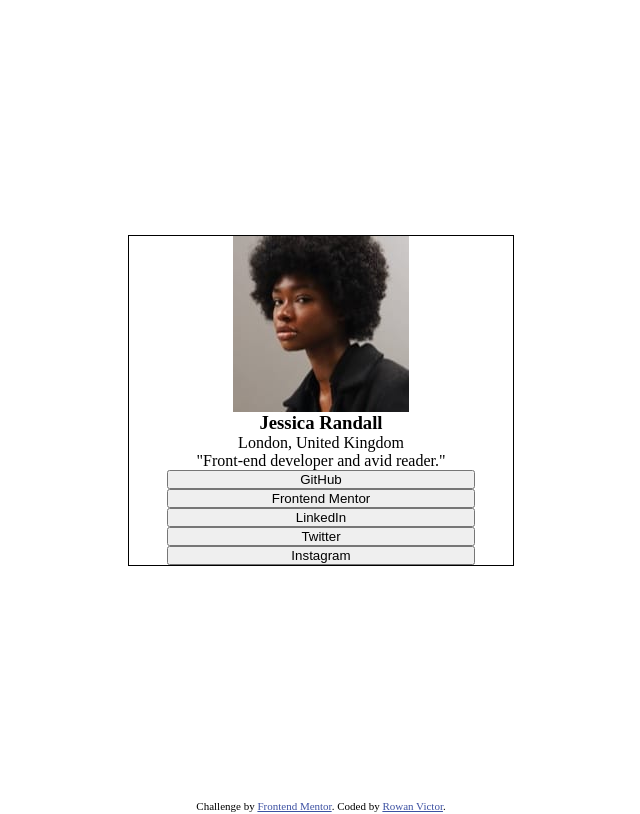
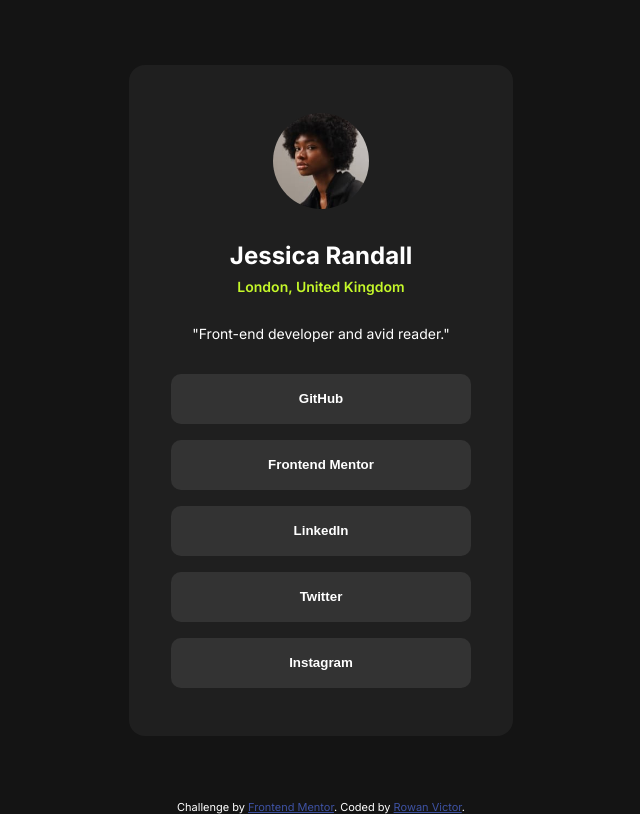
Before and after one commit to rowanvictor01/social-links-profile, a plain HTML site: page index.html in a window 1280 px wide. Shown: the whole page, without its empty margins (319-959 px from the left). Drawn offline with Linux system fonts and the light colour scheme.

Commit message:
Apply design and color to page

```diff
--- a/index.html
+++ b/index.html
@@ -1,13 +1,23 @@
-<!DOCTYPE html>
+<!doctype html>
 <html lang="en">
-
   <head>
-    <meta charset="UTF-8">
-    <meta name="viewport" content="width=device-width, initial-scale=1.0">
+    <meta charset="UTF-8" />
+    <meta name="viewport" content="width=device-width, initial-scale=1.0" />
     <!-- displays site properly based on user's device -->
 
-    <link rel="icon" type="image/png" sizes="32x32" href="./assets/images/favicon-32x32.png">
-    <link rel="stylesheet" href="style.css">
+    <link
+      rel="icon"
+      type="image/png"
+      sizes="32x32"
+      href="./assets/images/favicon-32x32.png"
+    />
+    <link rel="stylesheet" href="style.css" />
+    <link rel="preconnect" href="https://fonts.googleapis.com" />
+    <link rel="preconnect" href="https://fonts.gstatic.com" crossorigin />
+    <link
+      href="https://fonts.googleapis.com/css2?family=Inter:ital,opsz,wght@0,14..32,100..900;1,14..32,100..900&display=swap"
+      rel="stylesheet"
+    />
 
     <title>Frontend Mentor | Social links profile</title>
   </head>
@@ -17,7 +27,12 @@
       <article class="card">
         <div class="card-inside">
           <figure>
-                    <img src="assets/images/avatar-jessica.jpeg" alt="profile picture">
+            <img
+              src="assets/images/avatar-jessica.jpeg"
+              alt="profile picture"
+              width="96"
+              height="96"
+            />
           </figure>
 
           <section class="card-texts">
@@ -38,9 +53,12 @@
     </main>
 
     <footer class="attribution">
-        Challenge by <a href="https://www.frontendmentor.io?ref=challenge" target="_blank">Frontend Mentor</a>.
-        Coded by <a href="https://github.com/rowanvictor01" target="_blank">Rowan Victor</a>.
+      Challenge by
+      <a href="https://www.frontendmentor.io?ref=challenge" target="_blank"
+        >Frontend Mentor</a
+      >. Coded by
+      <a href="https://github.com/rowanvictor01" target="_blank">Rowan Victor</a
+      >.
     </footer>
   </body>
-
 </html>
--- a/style.css
+++ b/style.css
@@ -14,6 +14,12 @@
   padding: 0;
 }
 
+body {
+  font-family: "Inter", sans-serif;
+  background-color: hsl(0, 0%, 8%);
+  color: hsl(0, 0%, 100%);
+}
+
 /* container */
 main {
   display: flex;
@@ -27,25 +33,71 @@ main {
 /* card */
 
 .card {
-    width: 100%;
-    max-width: 24rem;
-    border: 1px solid black;
+  width: clamp(280px, 80vw, 24rem);
+  border-radius: 16px;
+  padding: 3rem 0;
+  background-color: hsl(0, 0%, 12%);
 }
 
 .card-inside {
   text-align: center;
   width: 80%;
   margin: 0 auto;
+  display: flex;
+  flex-direction: column;
+  gap: 2rem;
 }
 
 /* card items */
 figure {
   margin: 0 auto;
-    width: 176px;
-    height: 176px;
+  width: 6rem;
+  height: 6rem;
+  border-radius: 50%;
+  overflow: hidden;
+}
+
+h1 {
+  margin-bottom: calc(1rem - 8px);
+  font-weight: 700;
+  color: hsl(0, 0%, 100%);
+  font-size: 1.5rem;
+}
+
+h1 + p {
+  margin-bottom: calc(2rem - 2px);
+  color: hsl(75, 94%, 57%);
+  font-weight: 600;
 }
 
 .card-buttons {
   display: flex;
   flex-direction: column;
+  justify-content: center;
+  align-items: center;
+  gap: 1rem;
 }
+
+button {
+  background-color: hsl(0, 0%, 20%);
+  color: hsl(0, 0%, 100%);
+  width: 18.75rem;
+  height: 3.125rem;
+  border: 0;
+  border-radius: 10px;
+  text-align: center;
+  font-weight: 600;
+  cursor: pointer;
+  transition:
+    background-color 0.3s ease,
+    color 0.8s ease-out;
+}
+
+button:hover {
+  color: hsl(75, 94%, 57%);
+  background-color: hsl(0, 0%, 30%);
+}
+
+p {
+  font-size: 14px;
+}
```
Also changed, not shown: 2 other files. Lines whose indentation alone changed are shown as unchanged.
